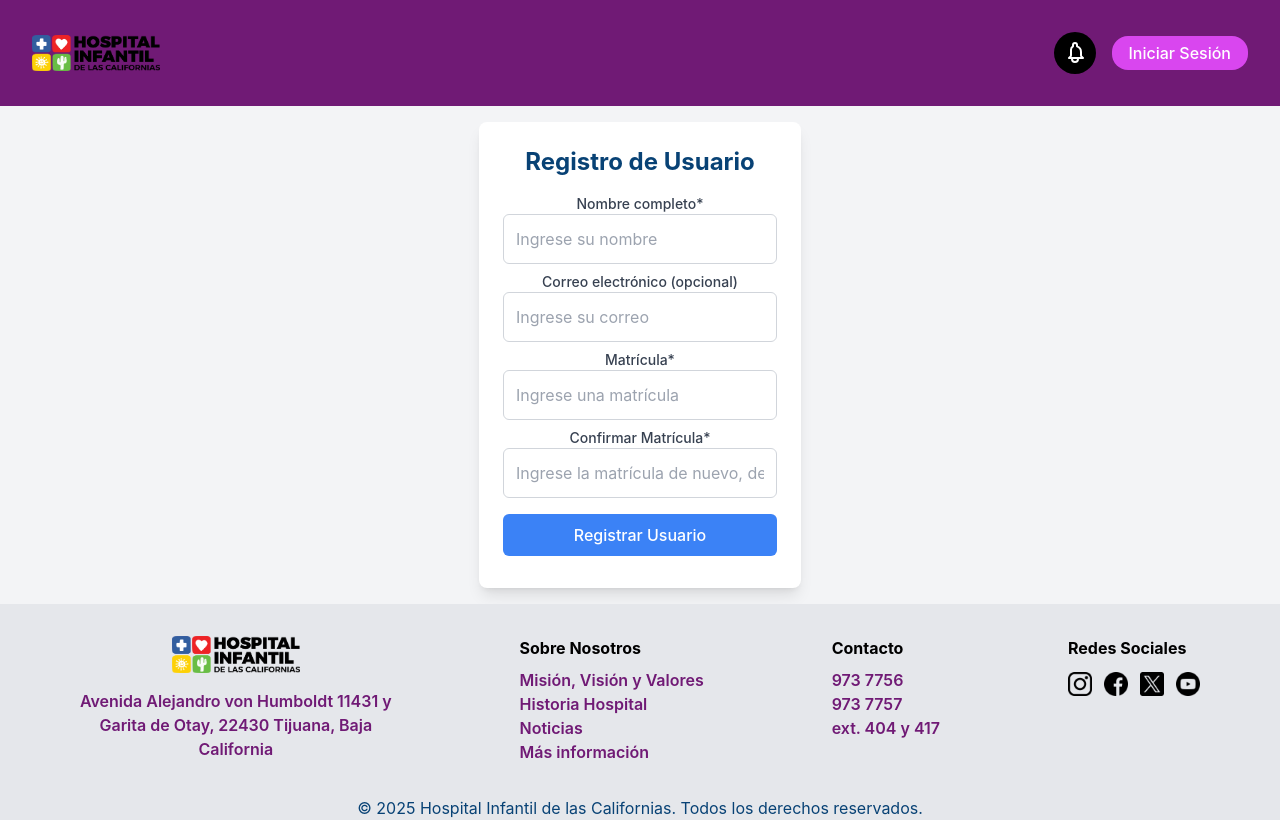
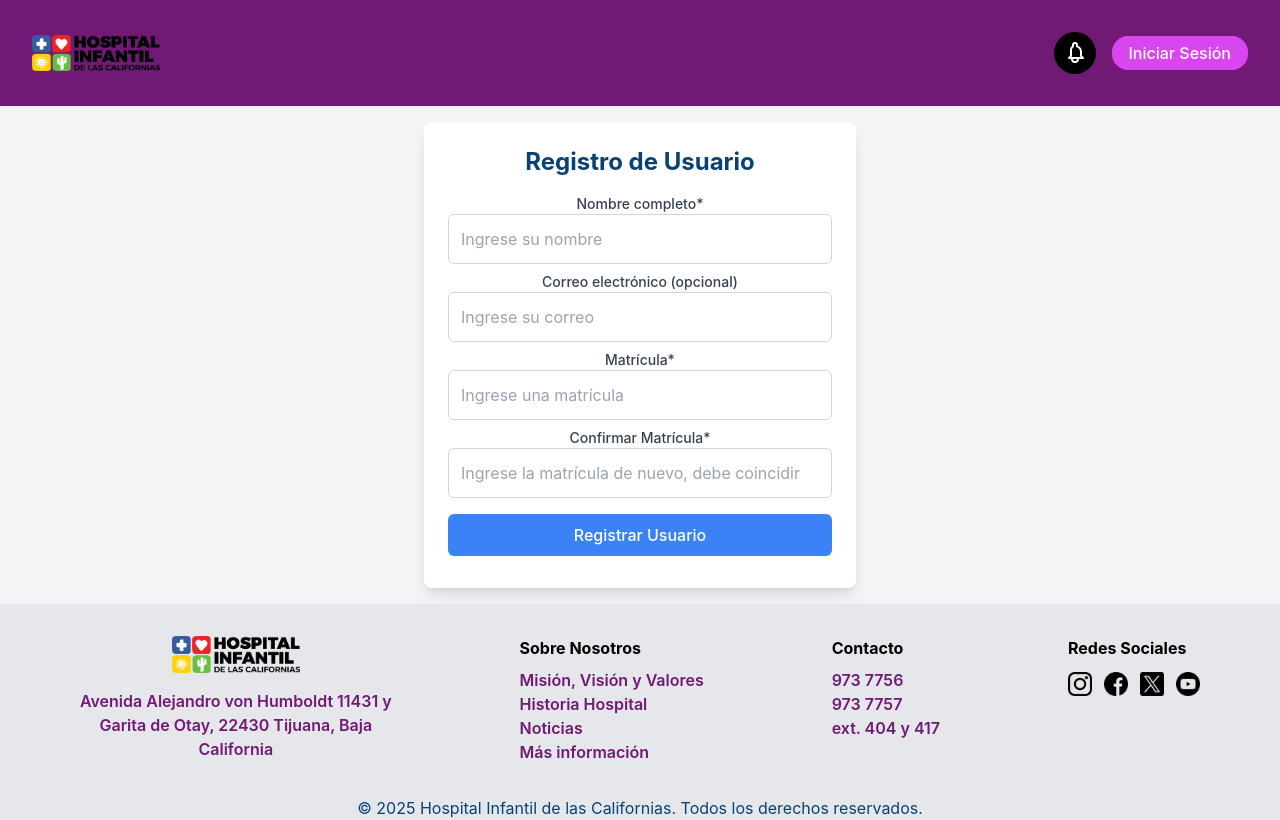
Before and after one commit to omarguerra1/HIC_V2_OG, a React (Vite) app in the folder client/: page /register in a window 1280 px wide. Built offline with nearby package versions, Linux system fonts and the light colour scheme.

Commit message:
update de hoy 25/05/25

```diff
--- a/client/src/pages/admin_pages/VerOrdenes.jsx
+++ b/client/src/pages/admin_pages/VerOrdenes.jsx
@@ -29,7 +29,7 @@ const VerOrdenes = () => {
       setTotalPages(response.data.totalPages);
     } catch (error) {
       alert("No se pudo obtener la informacion de las ordenes");
-      console.log("Error al obtener ordenes");
+      console.log("Error al obtener ordenes",error);
     }
   };
 
@@ -38,7 +38,8 @@ const VerOrdenes = () => {
       const response = await axios.get(`http://localhost:3000/user/get_user/${userId}`);
       return response.data;
     } catch (error) {
-      console.error("Error al obtener nombre de usuario");
+      alert("No se pudo obtener el nombre de usuario");
+      console.error("Error al obtener nombre de usuario: ", error);
       return null;
     }
   };
@@ -89,6 +90,7 @@ const VerOrdenes = () => {
       }
     } catch (error) {
       alert("Error al actualizar pedido");
+      console.log("Error : ",error);
     }
   };
 
--- a/client/src/pages/messages/messages.jsx
+++ b/client/src/pages/messages/messages.jsx
@@ -82,7 +82,7 @@ const Messages = () => {
             const response = await axios.get(`http://localhost:3000/user/get_user/${userId}`);
             return response.data;
         } catch (error) {
-            console.error("Error al obtener nombre de usuario");
+            console.error("Error al obtener nombre de usuario",error);
             return null;
         }
     };
--- a/client/src/pages/notifications/NotificationsPanel.jsx
+++ b/client/src/pages/notifications/NotificationsPanel.jsx
@@ -1,4 +1,4 @@
-import React, { useState, useEffect } from 'react';
+import { useState, useEffect } from 'react';
 import PropTypes from 'prop-types';
 import axios from 'axios';
 // traemos el ícono de usuario de lucide-react
--- a/client/src/pages/order_tracking/OrderTracking.jsx
+++ b/client/src/pages/order_tracking/OrderTracking.jsx
@@ -52,7 +52,7 @@ const OrderTracking = () => {
   return (
     <div className="flex flex-wrap justify-center p-4 max-w-6xl mx-auto gap-8">
       {/* Botón Regresar */}
-      <div className="w-full text-left">
+      <div className="w-full">
         <button
           onClick={() => window.history.back()}
           className="mb-4 px-4 py-2 bg-gray-300 text-black rounded flex items-center"
--- a/client/src/pages/register/registrar_usuario_general.jsx
+++ b/client/src/pages/register/registrar_usuario_general.jsx
@@ -44,7 +44,7 @@ const Register = () => {
 
   return (
     <div className="login-form max-w-md mx-auto bg-white shadow-lg rounded-lg p-6">
-      <h2 className="text-2xl font-bold mb-4">Registro de Usuario</h2>
+      <h2 className="text-2xl font-bold mb-4 justify-center w-96"> Registro de Usuario </h2>
       <form onSubmit={(e) => { e.preventDefault(); registerGeneralUser(); }}>
         <div className="mb-2">
           <label htmlFor="nombreUsuario" className="block text-sm font-medium text-gray-700">Nombre completo*</label>
--- a/client/src/pages/user_profile/user_profile.jsx
+++ b/client/src/pages/user_profile/user_profile.jsx
@@ -1,9 +1,9 @@
-import React, { useState, useEffect } from "react";
-import { useNavigate } from "react-router-dom";
+import { useState, useEffect } from "react";
+//import { useNavigate } from "react-router-dom";
 import axios from "axios";
 
 const UserProfile = () => {
-  const navigate = useNavigate();
+  //const navigate = useNavigate();
   const [currentUser, setCurrentUser] = useState(null);
 
   useEffect(() => {
```
